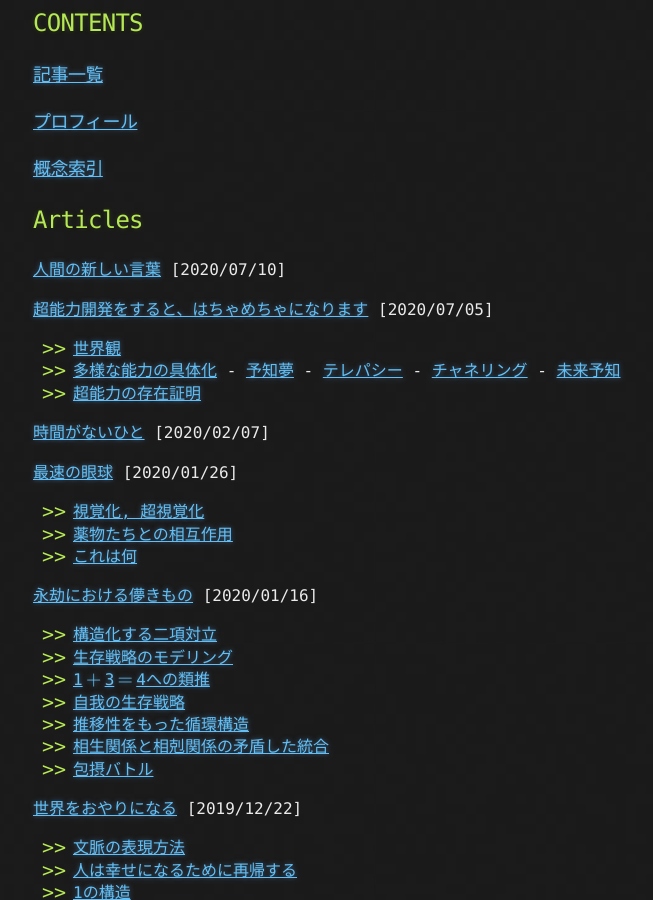
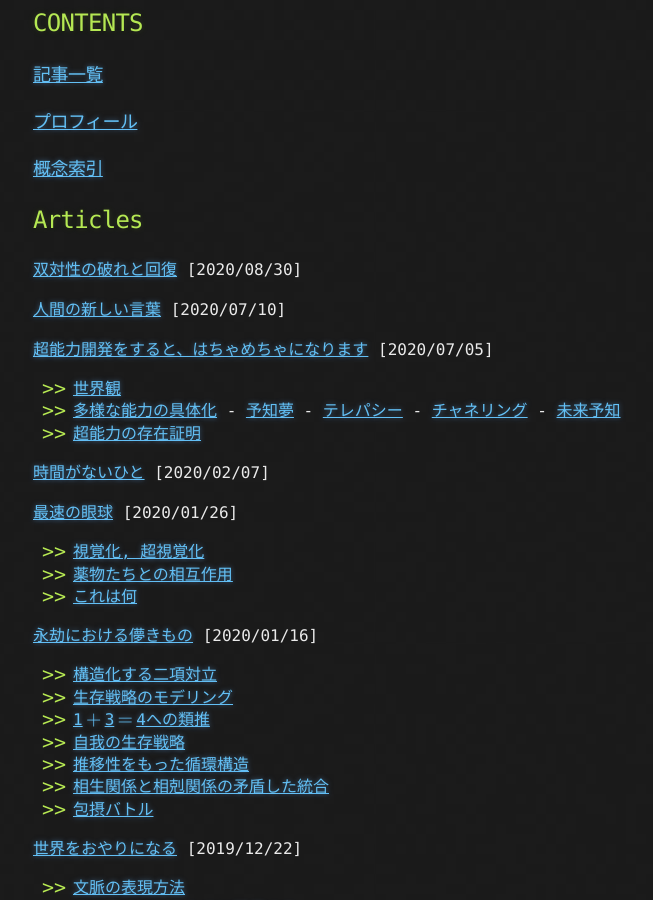
Before and after one commit to nen10/nen10.github.io, a Jekyll site: the page built from methods_over_the_mythic/index.md, in a window 1280 px wide and 900 px high, scrolled down 421 px. Shown: the whole window, without its empty margins (157-810 px from the left). Built offline with Jekyll 4.4.1, drawn with Linux system fonts in a browser that asks for light colours; formulas are drawn with MathJax 3; our own code applies the rules of GitHub Pages for plain Markdown files.

Commit message:
add recursive_duality

```diff
--- a/methods_over_the_mythic/index.md
+++ b/methods_over_the_mythic/index.md
@@ -25,6 +25,8 @@ layout: article
 ### [概念索引](#tags)
 
 ## Articles
+
+[双対性の破れと回復](https://nen10.github.io/methods_over_the_mythic/recursive_duality) [2020/08/30]
 
 [人間の新しい言葉](https://nen10.github.io/methods_over_the_mythic/the_emperor's_new_words) [2020/07/10]
 
@@ -164,6 +166,7 @@ layout: article
 <p><a href="https://nen10.github.io/methods_over_the_mythic/recursion2med">世界をおやりになる</a></p>
 <p>超能力開発をすると、はちゃめちゃになります<a href="https://nen10.github.io/methods_over_the_mythic/psychic_development#世界観">#世界観</a></p>
 <p><a href="https://nen10.github.io/methods_over_the_mythic/the_emperor's_new_words">人間の新しい言葉</a></p>
+<p><a href="https://nen10.github.io/methods_over_the_mythic/recursive_duality">双対性の破れと回復</a></p>
 
 </blockquote>
 </div></details></p>
@@ -175,6 +178,7 @@ layout: article
 <a href="https://nen10.github.io/methods_over_the_mythic/med2sleep#不眠がちな僕が寝る方法">#不眠がちな僕が寝る方法</a></p>
 
 <p>世界をおやりになる<a href="https://nen10.github.io/methods_over_the_mythic/recursion2med#文脈の表現方法">#文脈の表現方法</a> <a href="https://nen10.github.io/methods_over_the_mythic/recursion2med#1の構造">#1の構造</a></p>
+<p><a href="https://nen10.github.io/methods_over_the_mythic/recursive_duality">双対性の破れと回復</a></p>
 
 </blockquote>
 </div></details></p>
@@ -205,11 +209,18 @@ layout: article
 </blockquote>
 </div></details></p>
 
+<p><details><summary>矛盾</summary><div>
+<blockquote>
+<p><a href="https://nen10.github.io/methods_over_the_mythic/recursive_duality">双対性の破れと回復</a></p>
+
+</blockquote>
+</div></details></p>
 
 <p><details><summary>社会</summary><div>
 <blockquote>
 
 <p><a href="https://nen10.github.io/methods_over_the_mythic/recursion2med">世界をおやりになる</a></p>
+<p><a href="https://nen10.github.io/methods_over_the_mythic/recursive_duality">双対性の破れと回復</a></p>
 
 </blockquote>
 </div></details></p>
@@ -227,6 +238,7 @@ layout: article
 <blockquote>
 
 <p><a href="https://nen10.github.io/methods_over_the_mythic/the_emperor's_new_words">人間の新しい言葉</a></p>
+<p><a href="https://nen10.github.io/methods_over_the_mythic/recursive_duality">双対性の破れと回復</a></p>
 
 </blockquote>
 </div></details></p>
@@ -251,6 +263,7 @@ layout: article
 <p><a href="https://nen10.github.io/methods_over_the_mythic/rapideye">最速の眼球</a></p>
 <p><a href="https://nen10.github.io/methods_over_the_mythic/freetime">時間がないひと</a></p>
 <p><a href="https://nen10.github.io/methods_over_the_mythic/psychic_development">超能力開発をすると、はちゃめちゃになります</a></p>
+<p><a href="https://nen10.github.io/methods_over_the_mythic/recursive_duality">双対性の破れと回復</a></p>
 
 </blockquote>
 </div></details></p>
@@ -305,4 +318,11 @@ layout: article
 </blockquote>
 </div></details></p>
 
+<p><details><summary>和多志</summary><div>
+<blockquote>
+<p><a href="https://nen10.github.io/methods_over_the_mythic/recursive_duality">双対性の破れと回復</a></p>
+
+</blockquote>
+</div></details></p>
+
 ***
```
Also changed, not shown: index.md (+2 -2 lines), methods_over_the_mythic/recursive_duality.md (added, +26 -0 lines).
